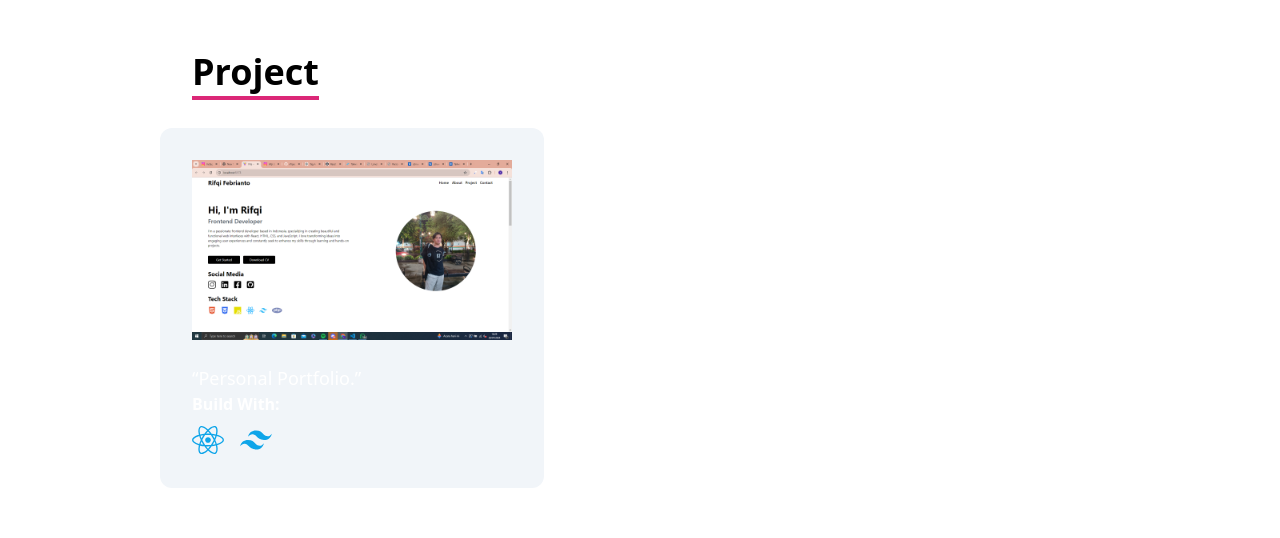
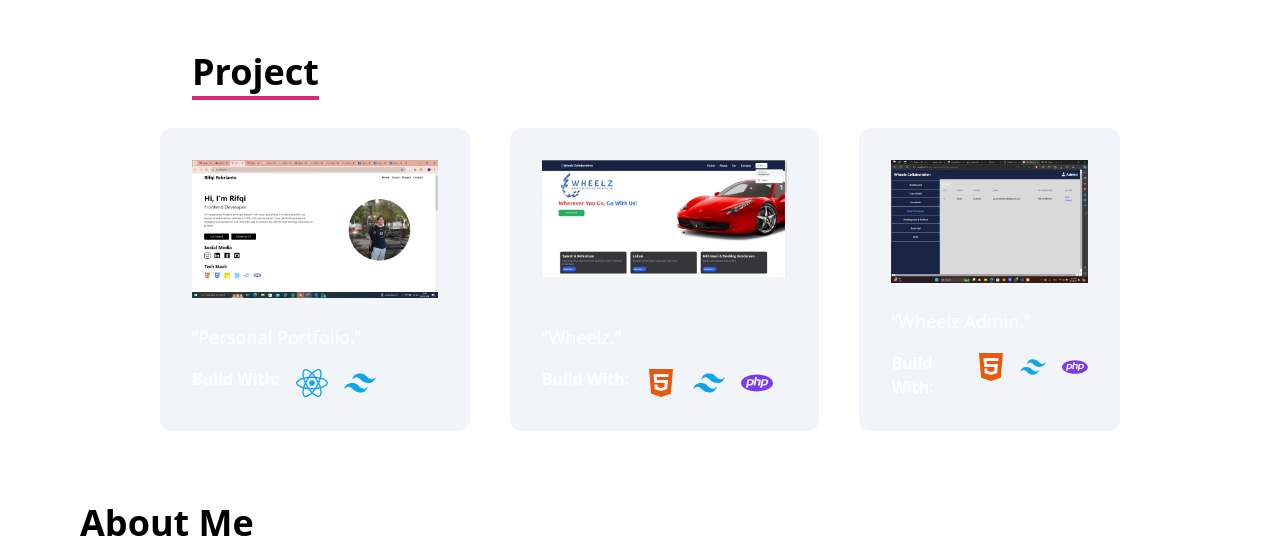
Before and after one commit to rifqee23/Personal-Portfolio, a React (Vite) app: page / in a window 1280 px wide. Shown: the part 2040-2578 px from the top of the page. Built offline with nearby package versions, Linux system fonts and the light colour scheme.

Commit message:
add project

```diff
--- /dev/null
+++ b/src/Pages/NoPublishPage.jsx
@@ -0,0 +1,22 @@
+import React from "react";
+
+const NoPublishPage = () => {
+  return (
+    <div className="flex flex-col items-center justify-center h-screen bg-gray-100">
+      <h1 className="text-3xl font-bold mb-4">
+        This Project is Not Published Yet
+      </h1>
+      <p className="text-lg text-gray-700 mb-8">
+        Please check back later for updates.
+      </p>
+      <a
+        href="/"
+        className="px-4 py-2 bg-blue-500 text-white rounded hover:bg-blue-700 transition duration-200"
+      >
+        Go Back to Home
+      </a>
+    </div>
+  );
+};
+
+export default NoPublishPage;
--- a/src/components/Fragments/Card.jsx
+++ b/src/components/Fragments/Card.jsx
@@ -7,15 +7,14 @@ const Card = (props) => {
   return (
     <>
       <figure className="bg-slate-100 max-w-sm rounded-xl p-8 dark:bg-slate-800">
+        <div className="flex flex-col h-full justify-between">
+          <div>
             <div className="relative bg-blue-600 w-full group">
               <img
                 className="mx-auto hover:scale-110 duration-500"
                 src={src}
                 alt="project"
-            width="384"
-            height="512"
               />
-
               <a
                 className="absolute top-0 left-0 w-full h-full flex items-center justify-center text-white bg-opacity-50 hover:bg-opacity-75 rounded-lg p-2 transition-opacity duration-500 opacity-0 group-hover:opacity-100"
                 href={link}
@@ -24,14 +23,18 @@ const Card = (props) => {
                 <p className="text-black font-semibold">View Site</p>
               </a>
             </div>
+          </div>
 
           <div className="pt-6 space-y-4">
             <blockquote>
               <p className="text-lg font-medium text-white">“{title}.”</p>
             </blockquote>
+            <div className="mt-2 flex gap-4">
+              <p className="text-white font-semibold">Build With:</p>
+              {techIcons}
             </div>
-        <p className="text-white font-semibold">Build With:</p>
-        <div className="mt-2 flex gap-4">{techIcons}</div>
+          </div>
+        </div>
       </figure>
     </>
   );
--- a/src/components/Layouts/Hero.jsx
+++ b/src/components/Layouts/Hero.jsx
@@ -95,32 +95,32 @@ const Hero = () => {
               <h1 className="text-3xl font-bold">Tech Stack</h1>
               <div className="flex gap-6 mt-4 items-center">
                 <FaHtml5
-                  size={40}
+                  size={60}
                   color="#e44d26"
                   className="hover:scale-110 duration-500 cursor-pointer"
                 />
                 <FaCss3Alt
-                  size={40}
+                  size={60}
                   color="#2965f1"
                   className="hover:scale-110 duration-500 cursor-pointer"
                 />
                 <IoLogoJavascript
-                  size={40}
+                  size={60}
                   color="#e5de00"
                   className="hover:scale-110 duration-500 cursor-pointer"
                 />
                 <FaReact
-                  size={40}
+                  size={60}
                   color="#00a8ff"
                   className="hover:scale-110 duration-500 cursor-pointer"
                 />
                 <RiTailwindCssFill
-                  size={40}
+                  size={60}
                   color="#38bdf8"
                   className="hover:scale-110 duration-500 cursor-pointer"
                 />
                 <SiPhp
-                  size={50}
+                  size={80}
                   color="#7A86B8"
                   className="hover:scale-110 duration-500 cursor-pointer"
                 />
--- a/src/components/Layouts/Project.jsx
+++ b/src/components/Layouts/Project.jsx
@@ -12,6 +12,7 @@ const Project = (props) => {
           Project
         </p>
       </div>
+      <div className="flex gap-10">
         {web.map((item, index) => {
           return (
             <Card
@@ -24,6 +25,7 @@ const Project = (props) => {
           );
         })}
       </div>
+    </div>
   );
 };
 
--- a/src/main.jsx
+++ b/src/main.jsx
@@ -4,12 +4,17 @@ import App from "./App.jsx";
 import "./index.css";
 import { createBrowserRouter, RouterProvider } from "react-router-dom";
 import ErrorPage from "./Pages/404.jsx";
+import NoPublishPage from "./Pages/NoPublishPage.jsx";
 
 const router = createBrowserRouter([
   {
     path: "/",
     element: <App />,
     errorElement: <ErrorPage />,
+  },
+  {
+    path: "/nopublish",
+    element: <NoPublishPage />,
   },
 ]);
 
--- a/src/obj/index.jsx
+++ b/src/obj/index.jsx
@@ -1,5 +1,7 @@
 import { FaReact } from "react-icons/fa";
 import { RiTailwindCssFill } from "react-icons/ri";
+import { FaHtml5 } from "react-icons/fa";
+import { SiPhp } from "react-icons/si";
 
 /**
  * An array of objects representing websites.
@@ -26,4 +28,26 @@ export const web = [
       <RiTailwindCssFill key={"tailwind"} size={32} className="text-sky-500" />,
     ],
   },
+  {
+    image: "/images/wheelz.jpg",
+    link: "/nopublish",
+    name: "Wheelz",
+    desc: "My personal portfolio",
+    icon: [
+      <FaHtml5 key={"html"} size={32} className="text-orange-600" />,
+      <RiTailwindCssFill key={"tailwind"} size={32} className="text-sky-500" />,
+      <SiPhp key={"php"} size={32} className="text-violet-600" />,
+    ],
+  },
+  {
+    image: "/images/wheelzAdmin.jpg",
+    link: "/nopublish",
+    name: "Wheelz Admin",
+    desc: "My personal portfolio",
+    icon: [
+      <FaHtml5 key={"html"} size={32} className="text-orange-600" />,
+      <RiTailwindCssFill key={"tailwind"} size={32} className="text-sky-500" />,
+      <SiPhp key={"php"} size={32} className="text-violet-600" />,
+    ],
+  },
 ];
```
Also changed, not shown: public/images/wheelz.jpg (added), public/images/wheelzAdmin.jpg (added). Lines whose indentation alone changed are shown as unchanged.
